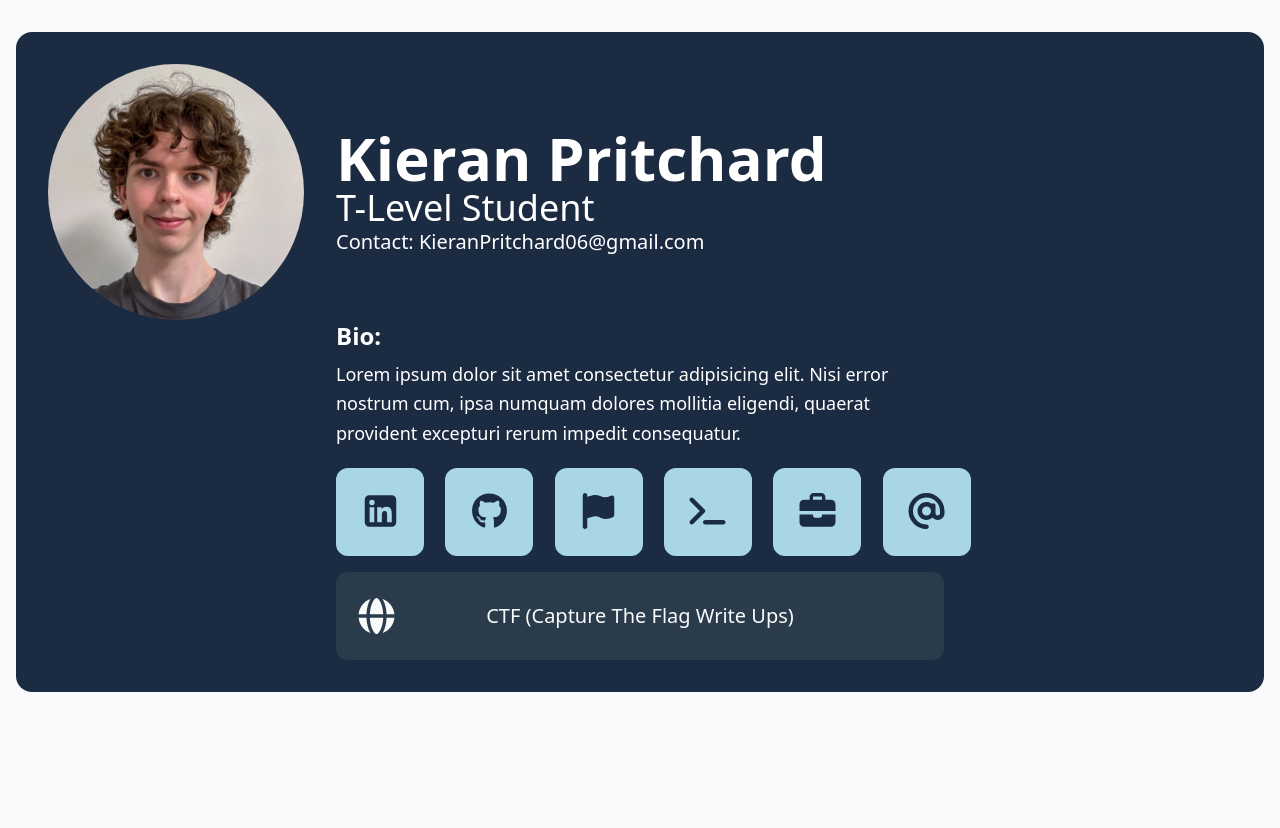
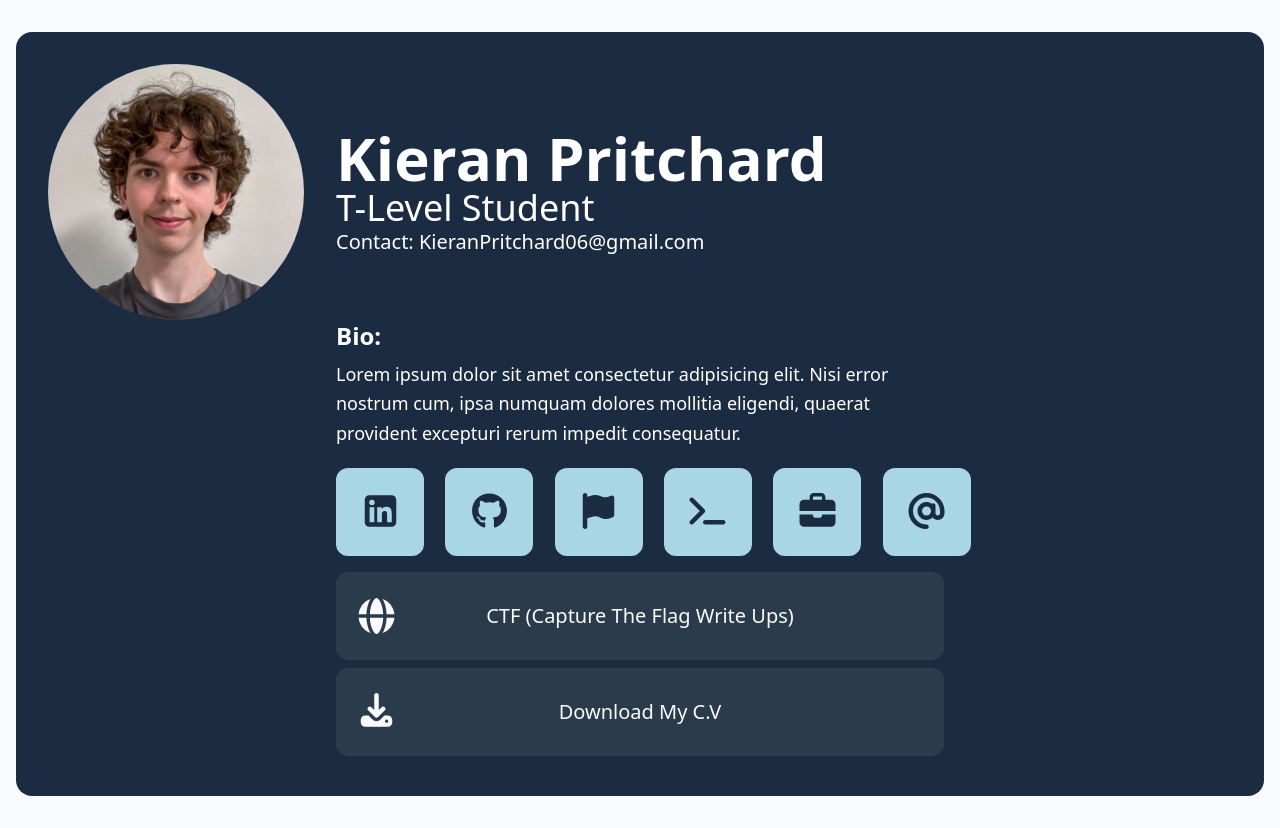
Before and after one commit to KieranPritchard/LinkNest, a React (Vite) app: page / in a window 1280 px wide. Before the commit the page ends 800 px from the top, so only its background shows below. Built offline with nearby package versions, Linux system fonts and the light colour scheme.

Commit message:
added a fix for the download button

```diff
--- a/src/App.jsx
+++ b/src/App.jsx
@@ -1,9 +1,13 @@
 import './App.css'
+// Imports for components
 import ContentBackground from './components/backgrounds/ContentBackground'
 import Biography from './components/Bio/Biography'
 import PersonalBio from './components/Bio/PersonalBio'
+import DownloadButton from './components/Buttons/DownloadButton'
 import LongButton from './components/Buttons/LongButton'
 import SmallButton from './components/Buttons/SmallButton'
+// Imports for files
+import CV from '../src/assets/Kieran_Pritchard_C.V.pdf'
 
 function App() {
   return(
@@ -31,6 +35,7 @@ function App() {
               {/* This will now align perfectly with the edges of the buttons above */}
               <div className='col-span-6'>
                   <LongButton text="CTF (Capture The Flag Write Ups)" link="https://kieranpritchard.github.io/CTF-Showcase/#/" icon="globe" />
+                  <DownloadButton fileName={"KieranPritchard-C.V.pdf"} file={CV} text={"Download My C.V"}/>
               </div>
             </div>
 
--- a/src/components/buttons/DownloadButton.jsx
+++ b/src/components/buttons/DownloadButton.jsx
@@ -6,12 +6,12 @@ function DownloadButton({file, fileName, text}){
     // Returns a download link using the props
     return(
         <a
-            className="relative flex items-center justify-between bg-[#2a3c4b] dark:bg-[#a9d6e5] text-[#f9fafb] dark:text-[#0d1b2a] border-[#2a3c4b] dark:border-[#a9d6e5] hover:text-[#2a3c4b] dark:hover:text-[#a9d6e5] h-14 w-full rounded-xl border-2 text-lg my-2 hover:bg-transparent transition-colors duration-300 ease-in-out px-4"
+            className="relative flex items-center justify-between bg-[#2a3c4b] dark:bg-[#a9d6e5] text-[#f9fafb] dark:text-[#0d1b2a] border-[#2a3c4b] dark:border-[#a9d6e5] hover:text-[#2a3c4b] dark:hover:text-[#a9d6e5] h-22 w-full rounded-xl text-xl border-2 my-2 hover:bg-transparent transition-colors duration-300 ease-in-out px-4"
             href={file}
             download={fileName}
         >
             {/* Icon on the far left */}
-            <span>
+            <span className='text-4xl'>
                 <FontAwesomeIcon icon={faDownload} />
             </span>
 
```
